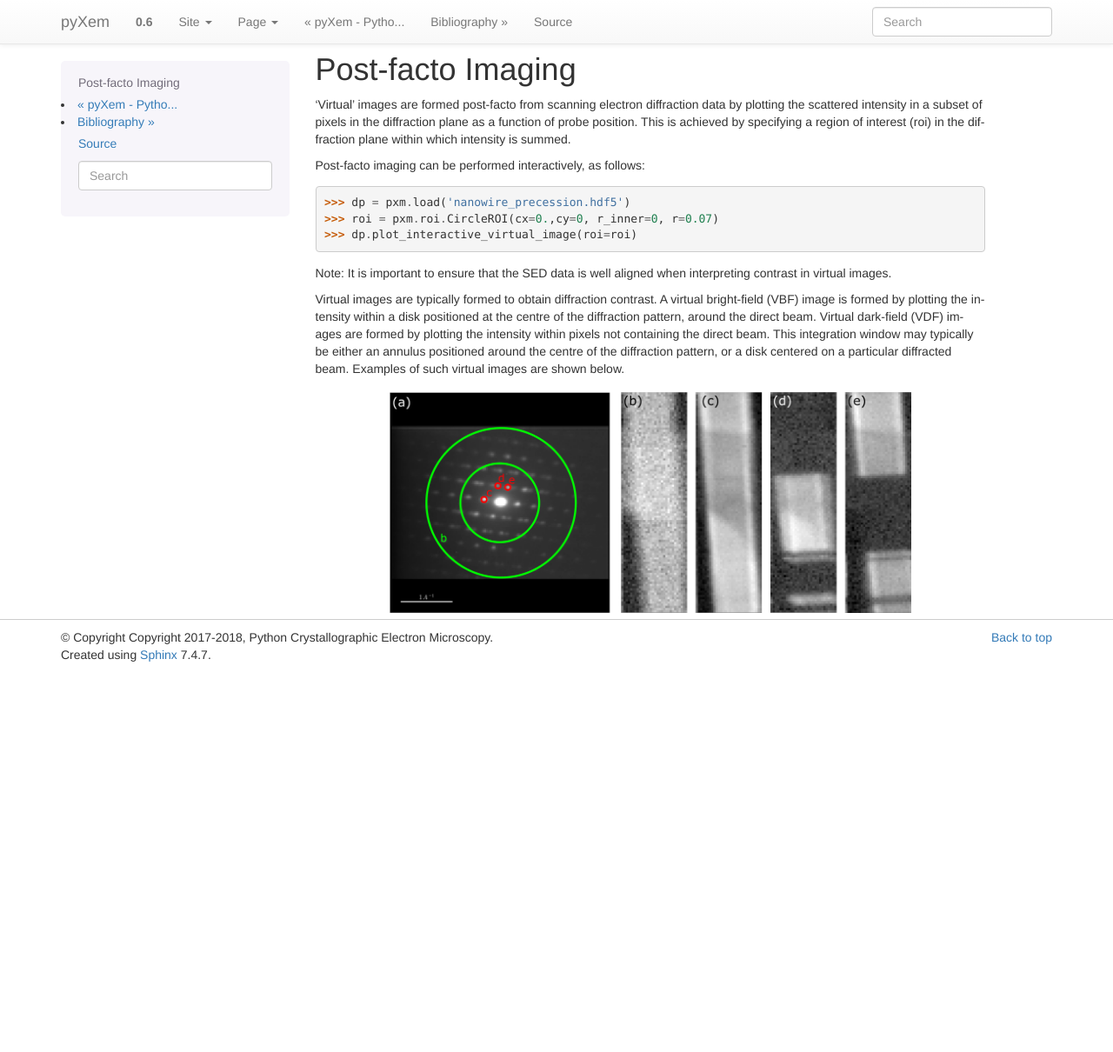
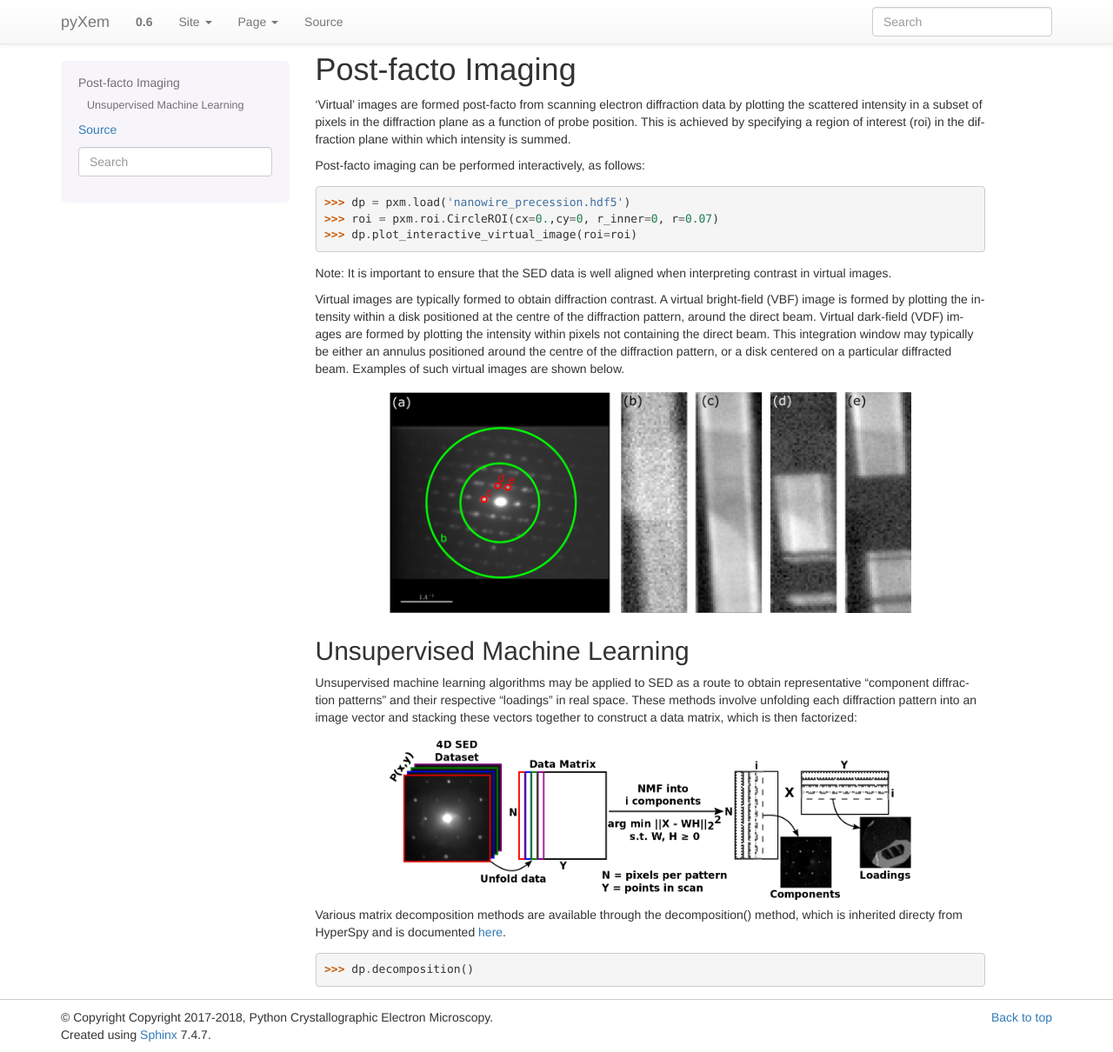
Before and after one commit to pyxem/pyxem, a Sphinx documentation site: the page built from docs/source/intermediate.rst, in a window 1280 px wide and 1210 px high. Shown: the whole window at 87% size. Built offline with Sphinx 7.4.7, drawn with Linux system fonts in a browser that asks for light colours; pages that are not in the unit, such as notebooks, are missing from menus.

Commit message:
Creating intermediate functionality page

```diff
--- a/docs/source/post_facto_imaging.rst
+++ b/docs/source/intermediate.rst
@@ -28,3 +28,24 @@
 .. figure:: images/vdf_example.png
    :align: center
    :width: 600
+
+Unsupervised Machine Learning
+-----------------------------
+
+Unsupervised machine learning algorithms may be applied to SED as a route to
+obtain representative "component diffraction patterns" and their respective
+"loadings" in real space. These methods involve unfolding each diffraction
+pattern into an image vector and stacking these vectors together to construct a
+data matrix, which is then factorized:
+
+.. figure::  images/ml_sed_scheme.png
+   :align: center
+   :width: 600
+
+Various matrix decomposition methods are available through the decomposition()
+method, which is inherited directy from HyperSpy and is documented
+`here <http://hyperspy.org/hyperspy-doc/current/user_guide/mva.html>`__.
+
+.. code-block:: python
+
+    >>> dp.decomposition()
```
